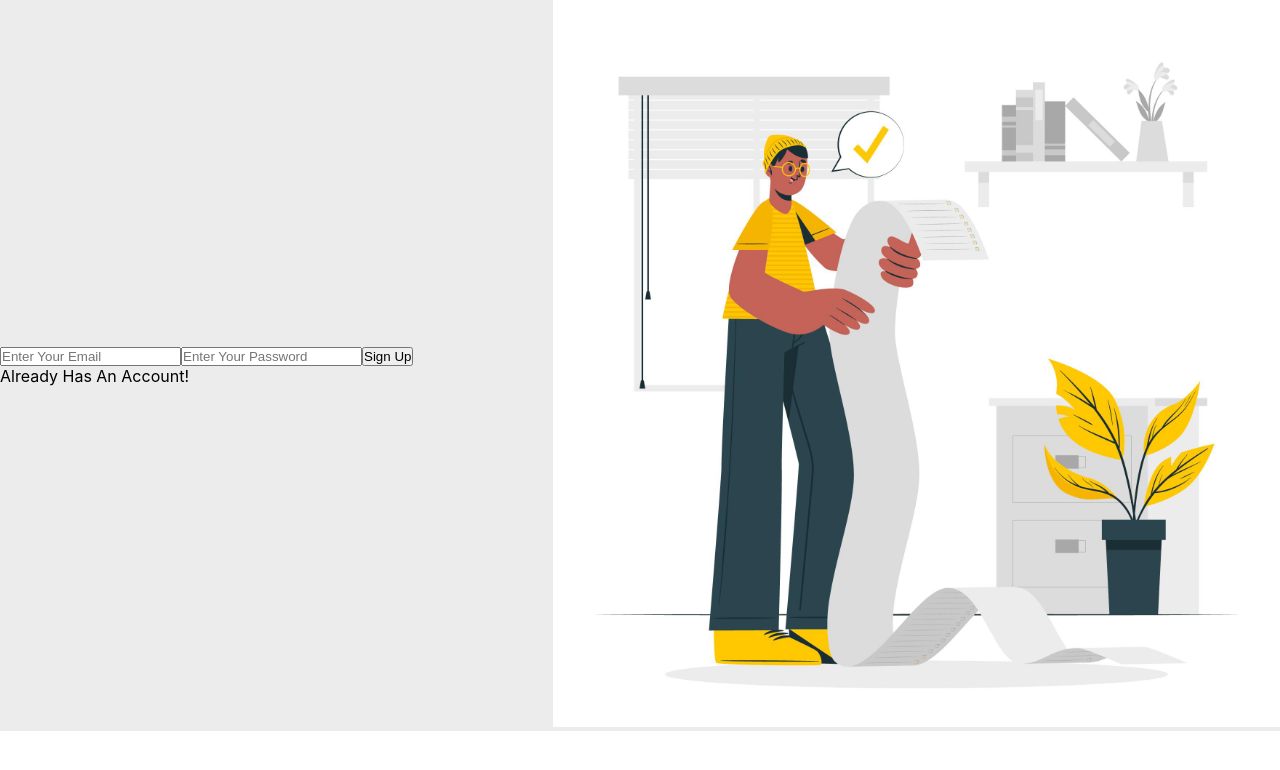
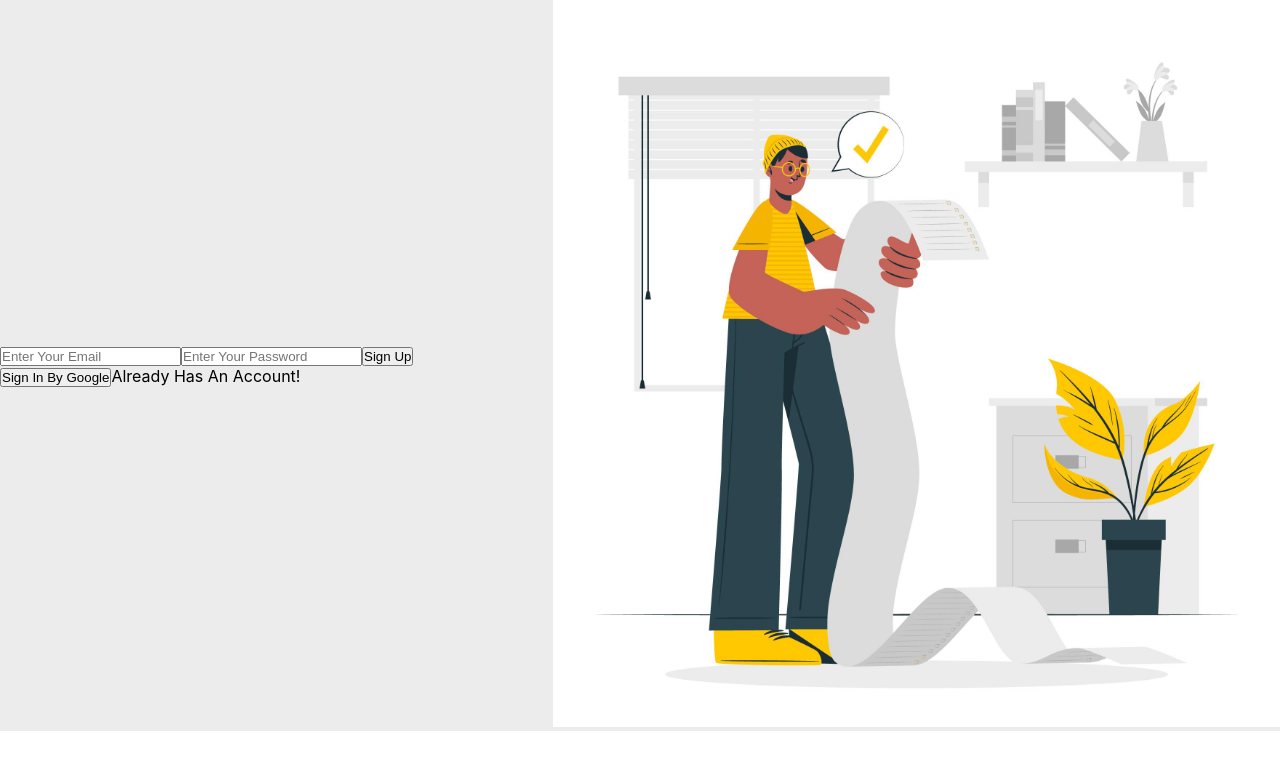
Before and after one commit to Omar-Hosny1/to-do-list, a React (Create React App) app: page / in a window 1280 px wide. Shown: the top 770 px of the page. Built offline with nearby package versions, Linux system fonts and the light colour scheme.

Commit message:
Google Auth Added

```diff
--- a/src/App.js
+++ b/src/App.js
@@ -1,15 +1,21 @@
+import React, { useState } from "react";
 import { Routes, Route } from "react-router-dom";
 import AuthPage from "./pages/AuthPage";
 import MainPage from "./pages/MainPage";
+
 const App = () => {
+  const [isLoggedIn, setIsLoggedIn] = useState(
+    JSON.parse(localStorage.getItem("loggedIn"))
+  );
   return (
     <>
       <Routes>
-        <Route path="/" element={<AuthPage />} />
+        {isLoggedIn ? null : <Route path="/" element={<AuthPage />} />}
+        {isLoggedIn && <Route path="*" element={<MainPage />} />}
         <Route path="/main-page" element={<MainPage />} />
       </Routes>
     </>
   );
 };
-
+console.log(JSON.parse(localStorage.getItem("loggedIn")));
 export default App;
--- a/src/components/Authentication/GoogleAuth.js
+++ b/src/components/Authentication/GoogleAuth.js
@@ -1,7 +1,23 @@
 import React from "react";
+import { app } from "../../Firebase/firebase-connfig";
+import { getAuth, GoogleAuthProvider, signInWithPopup } from "firebase/auth";
+import { useNavigate } from "react-router-dom";
+function GoogleAuth() {
+  const navigate = useNavigate();
+  const auth = getAuth();
+  const googleProvider = new GoogleAuthProvider();
 
-function GoogleAuth() {
-  return <div className="a">GoogleAuth</div>;
+  const signInHandler = () => {
+    signInWithPopup(auth, googleProvider)
+      .then((res) => {
+        navigate("/main-page");
+        localStorage.setItem("loggedIn", true);
+      })
+      .catch((err) => {
+        alert(err.message);
+      });
+  };
+  return <button onClick={signInHandler}>Sign In By Google</button>;
 }
 
 export default GoogleAuth;
--- a/src/components/Authentication/UserAndPasswordAuthentication.js
+++ b/src/components/Authentication/UserAndPasswordAuthentication.js
@@ -1,11 +1,13 @@
 import React, { useRef, useState } from "react";
-import { app } from "../../firebase-connfig";
+import { app } from "../../Firebase/firebase-connfig";
 import { useNavigate } from "react-router-dom";
+import GoogleAuth from "./GoogleAuth";
 import {
   getAuth,
   createUserWithEmailAndPassword,
   signInWithEmailAndPassword,
 } from "firebase/auth";
+
 function UserAndPasswordAuthentication() {
   const navigate = useNavigate();
   const [isSignUp, setIsSignUp] = useState(true);
@@ -26,6 +28,7 @@ function UserAndPasswordAuthentication() {
       .then((res) => {
         alert("Successful Operation");
         navigate("/main-page");
+        localStorage.setItem("loggedIn", true);
       })
       .catch((err) => {
         alert(err.message);
@@ -41,6 +44,7 @@ function UserAndPasswordAuthentication() {
     signInWithEmailAndPassword(auth, enteredEmail, enteredPassword)
       .then((res) => {
         navigate("/main-page");
+        localStorage.setItem("loggedIn", true);
       })
       .catch((err) => {
         alert(err.message);
@@ -78,7 +82,7 @@ function UserAndPasswordAuthentication() {
           <button type="submit">Sign In</button>
         </form>
       )}
-
+      <GoogleAuth />
       {isSignUp ? (
         <span onClick={() => setIsSignUp(false)}>Already Has An Account!</span>
       ) : (
```
Also changed, not shown: src/Firebase/firebase-connfig.js (renamed from src/firebase-connfig.js).
